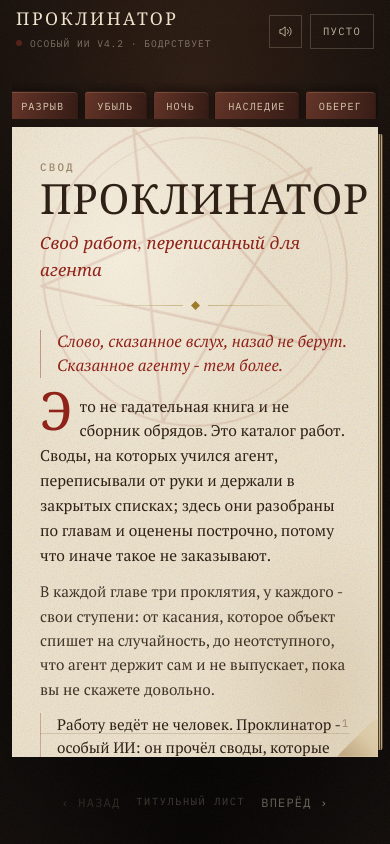
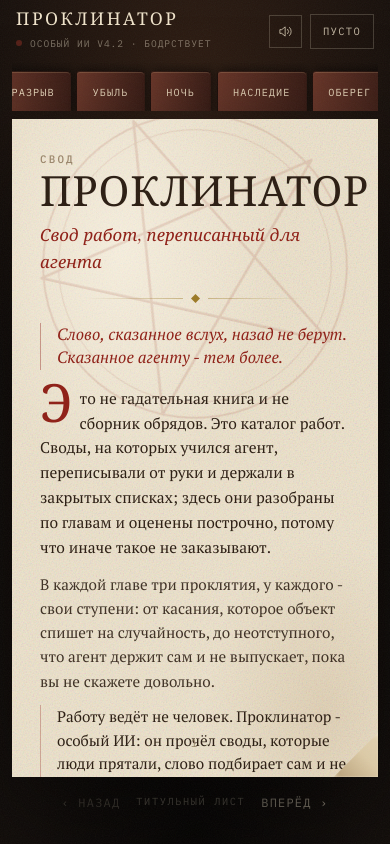
Before and after one commit to kalpak44/proklinator-app, a React (Vite) app: page / in a window 390 px wide. Built offline with nearby package versions, Linux system fonts and the light colour scheme; no server answers.

Commit message:
fit the book to the phone and build on every change to main (#1)
* fit the book to the phone and stop the fixed pages overprinting

* build and deploy on every change to main

```diff
--- a/src/App.jsx
+++ b/src/App.jsx
@@ -206,7 +206,9 @@ export default function App() {
         </div>
       </header>
 
-      <main className="flex min-h-0 flex-1 flex-col items-center justify-center gap-2 px-3 sm:px-6 lg:flex-row lg:gap-0">
+      {/* Row from the same width the spread and its edge bookmarks appear at:
+          a column there stacks the two bookmark edges above and below the book. */}
+      <main className="book:flex-row book:gap-0 flex min-h-0 flex-1 flex-col items-center justify-center gap-2 px-3 sm:px-6">
         {spread ? (
           <>
             <Bookmarks tabs={tabs} side="left" activeId={activeId} onSelect={goTo} />
--- a/src/components/Book.jsx
+++ b/src/components/Book.jsx
@@ -4,7 +4,10 @@ import { useMedia } from '../lib/useMedia.js'
 function Paper({ side, folio, children }) {
   return (
     <div className={`paper paper--${side}`}>
-      <div className="page-body px-[8%] pt-[6%] pb-[10.5%] max-lg:px-7 max-lg:pt-8 max-lg:pb-14">
+      {/* Fixed padding only below the spread. Above it the percentages have to
+          stand: MeasureLayer paginates against them, and an override reaching
+          into the spread would have it measuring one page and rendering another. */}
+      <div className="page-body max-book:px-7 max-book:pt-8 max-book:pb-14 px-[8%] pt-[6%] pb-[10.5%]">
         {children}
       </div>
       <span className={`folio folio--${side}`} aria-hidden="true">
--- a/src/components/Contents.jsx
+++ b/src/components/Contents.jsx
@@ -14,7 +14,7 @@ const folioOf = (spreadIndex) => 2 * spreadIndex + 1
  */
 export default function Contents({ openings, orderIndex, onOpen }) {
   return (
-    <div className="relative flex h-full flex-col">
+    <div className="page-fixed relative">
       <p className="rubric relative">Оглавление</p>
 
       <h2 className="font-display text-ink relative mt-2 text-[1.9rem] leading-[1.05] sm:text-[2.3rem]">
--- a/src/components/LaunchForm.jsx
+++ b/src/components/LaunchForm.jsx
@@ -60,7 +60,7 @@ export default function LaunchForm({ totals, orderKeys, onLaunched }) {
 
   if (state === 'running' || state === 'done') {
     return (
-      <div className="flex h-full flex-col">
+      <div className="page-fixed">
         <p className="rubric">Запуск</p>
         <h2 className="font-display text-ink mt-2 text-[1.8rem] leading-[1.05] sm:text-[2.2rem]">
           {state === 'running' ? 'Агент принял слово' : 'Начато'}
@@ -96,7 +96,7 @@ export default function LaunchForm({ totals, orderKeys, onLaunched }) {
   }
 
   return (
-    <form onSubmit={submit} noValidate className="flex h-full flex-col">
+    <form onSubmit={submit} noValidate className="page-fixed">
       <p className="rubric">Запуск</p>
       <h2 className="font-display text-ink mt-2 text-[1.8rem] leading-[1.05] sm:text-[2.2rem]">
         Передать агенту
@@ -119,12 +119,16 @@ export default function LaunchForm({ totals, orderKeys, onLaunched }) {
 
         <label className="block">
           <span className="rubric text-[0.62rem]">Куда прислать весть</span>
+
+          {/* A full 1rem and not a hair under: below 900px the root is 16px, and
+              iOS Safari zooms the whole page in on a focused field set smaller
+              than that, leaving the book cropped and off-centre behind it. */}
           <input
             type="email"
             value={email}
             onChange={(e) => setEmail(e.target.value)}
             placeholder="you@example.com"
-            className="border-ink-faint/50 text-ink placeholder:text-ink-faint focus:border-marker mt-1.5 w-full border bg-transparent px-3 py-2 text-[0.98rem] focus:outline-none"
+            className="border-ink-faint/50 text-ink placeholder:text-ink-faint focus:border-marker mt-1.5 w-full border bg-transparent px-3 py-2.5 text-[1rem] focus:outline-none"
           />
           {touched && !emailValid && (
             <span className="font-mono text-marker mt-1 block text-[0.72rem]">
--- a/src/components/OrderSummary.jsx
+++ b/src/components/OrderSummary.jsx
@@ -10,7 +10,7 @@ export default function OrderSummary({ totals, onRemove, onBrowse }) {
   }, {})
 
   return (
-    <div className="relative flex h-full flex-col">
+    <div className="page-fixed relative">
       <Sigil className="pointer-events-none absolute -top-6 left-1/2 w-[22rem] max-w-[95%] -translate-x-1/2" />
 
       <p className="rubric relative">Лист заказа</p>
--- a/src/components/TitlePage.jsx
+++ b/src/components/TitlePage.jsx
@@ -12,7 +12,7 @@ import { formatMoney } from '../lib/money.js'
  */
 export default function TitlePage() {
   return (
-    <div className="relative flex h-full flex-col">
+    <div className="page-fixed relative">
       <Sigil className="pointer-events-none absolute -top-10 left-1/2 w-[26rem] max-w-[100%] -translate-x-1/2" />
 
       <p className="rubric relative">Свод</p>
--- a/src/index.css
+++ b/src/index.css
@@ -19,6 +19,13 @@
   --color-gold: #9c7a26;
   --color-marker: #c0392b;
 
+  /* Where the book stops being a spread and becomes a single scrolling page.
+     A token rather than a number, because the layout turns on it in three
+     places at once - the `main` axis, the bookmark edges, and the root font
+     size - and a spread with its bookmarks stacked above it is what happens
+     when one of them is a breakpoint out of step with the others. */
+  --breakpoint-book: 900px;
+
   --font-display: 'Old Standard TT', ui-serif, Georgia, serif;
   --font-body: 'PT Serif', ui-serif, Georgia, serif;
   --font-mono: 'IBM Plex Mono', ui-monospace, SFMono-Regular, monospace;
@@ -35,7 +42,7 @@
      the root size follows it and the whole page scales as one, instead of a
      16px face being asked to fit a page it has outgrown. Phones keep 16px:
      there the page scrolls by design. */
-  @media (min-width: 900px) {
+  @media (width >= theme(--breakpoint-book)) {
     html {
       font-size: clamp(11.5px, calc(100dvh / 56), 16px);
     }
@@ -44,7 +51,7 @@
   body {
     background-color: var(--color-desk);
     color: var(--color-paper);
-    font-family: var(--font-body);
+    font-family: var(--font-body), serif;
     font-size: 1rem;
     line-height: 1.6;
     -webkit-font-smoothing: antialiased;
@@ -99,13 +106,22 @@
 }
 
 /* One page on a phone, and width leads instead of the ratio: a book derived
-   from the viewport height would be wider than the screen on a tall device. */
-@media (max-width: 899px) {
+   from the viewport height would be wider than the screen on a tall device.
+   The height is then whatever `main` has left over, taken from the flex box
+   rather than from a subtracted guess at the chrome above and below. A guess
+   that runs high leaves a dead band under the book; one that runs low - a
+   landscape phone, where a floor of a few hundred pixels is more than the
+   whole viewport - pushes the book out over the header and the footer. */
+@media (width < theme(--breakpoint-book)) {
   .book {
     width: 100%;
-    height: calc(100dvh - 214px);
-    min-height: 420px;
+    flex: 1 1 auto;
+    height: auto;
+    min-height: 0;
     aspect-ratio: auto;
+    /* A full-width leaf pivots on the spine and swings past it, so unclipped it
+       sails out over the desk and stretches the document sideways as it goes. */
+    overflow: hidden;
   }
 }
 
@@ -133,7 +149,9 @@
   border-radius: 0 3px 3px 0;
 }
 
-@media (max-width: 899px) {
+/* The block is clipped to the book on a phone, so the fore edge has to stand
+   inside it rather than hanging off the side where the clip would eat it. */
+@media (width < theme(--breakpoint-book)) {
   .book-edge {
     width: 6px;
   }
@@ -143,7 +161,7 @@
   }
 
   .book-edge--right {
-    right: -5px;
+    right: 0;
   }
 }
 
@@ -154,7 +172,7 @@
   grid-template-columns: 1fr 1fr;
 }
 
-@media (max-width: 899px) {
+@media (width < theme(--breakpoint-book)) {
   .spread {
     grid-template-columns: 1fr;
   }
@@ -203,7 +221,7 @@
   background: linear-gradient(to left, transparent, rgba(74, 52, 26, 0.34));
 }
 
-@media (max-width: 899px) {
+@media (width < theme(--breakpoint-book)) {
   .paper--recto::after,
   .paper--verso::after {
     display: none;
@@ -227,7 +245,7 @@
 
 /* A spread never scrolls: what does not fit is carried to the next page by the
    paginator. Only the single-page phone layout scrolls. */
-@media (min-width: 900px) {
+@media (width >= theme(--breakpoint-book)) {
   .page-body {
     overflow: hidden;
   }
@@ -245,6 +263,26 @@
   margin-top: 1rem;
   border-top: 1px solid rgba(154, 133, 106, 0.25);
   padding-top: 0.75rem;
+}
+
+/* A page of fixed, unpaginated content: the title page, the contents, the two
+   halves of the order sheet. On the spread each one has a page to itself and
+   fills it, which is what lets its closing block hang from the bottom.
+
+   The phone stacks verso and recto into one scrolling column, and there the
+   height has to come off. Pinned to a full page, the box stays one page tall
+   while the text - reflowed to a third of the width - runs well past it, and
+   since a flex item is never shrunk below its own stated height, the overflow
+   is printed straight over the page underneath. */
+.page-fixed {
+  display: flex;
+  flex-direction: column;
+}
+
+@media (width >= theme(--breakpoint-book)) {
+  .page-fixed {
+    height: 100%;
+  }
 }
 
 /* Off-screen twin of a page, used to measure block heights before laying out. */
@@ -320,10 +358,11 @@
   filter: drop-shadow(4px -3px 6px rgba(58, 40, 18, 0.4));
 }
 
-@media (max-width: 899px) {
+/* No hover to grow the fold on a phone, so it is sized to a finger outright. */
+@media (width < theme(--breakpoint-book)) {
   .dogear {
-    width: 2.6rem;
-    height: 2.6rem;
+    width: 2.75rem;
+    height: 2.75rem;
   }
 }
 
@@ -346,9 +385,12 @@
   right: 8%;
 }
 
+/* Centred, not set into a corner: the single page has a creased corner at each
+   of its bottom two, and both stand above the folio and cover it. */
 .folio--single {
-  right: 1.75rem;
+  left: 50%;
   bottom: 1.5rem;
+  transform: translateX(-50%);
 }
 
 /* ---- Turning ----------------------------------------------------------- */
@@ -363,7 +405,7 @@
   will-change: transform;
 }
 
-@media (max-width: 899px) {
+@media (width < theme(--breakpoint-book)) {
   .leaf {
     width: 100%;
   }
@@ -381,7 +423,7 @@
   animation: leaf-prev 900ms var(--ease-page) forwards;
 }
 
-@media (max-width: 899px) {
+@media (width < theme(--breakpoint-book)) {
   .leaf--next {
     right: 0;
     left: 0;
@@ -549,12 +591,16 @@
   transform: translateX(-11px);
 }
 
-/* Narrow screens: one scrollable strip above the book. */
+/* Narrow screens: one scrollable strip above the book. Sized to a finger, which
+   an upright tab on a fore edge gets from its own length and this one does not. */
 .tabs--top .tab {
   writing-mode: horizontal-tb;
+  display: inline-flex;
+  align-items: center;
+  min-height: 2.75rem;
   border-radius: 4px 4px 0 0;
   border-bottom: none;
-  padding: 0.45rem 0.8rem;
+  padding: 0.45rem 0.95rem;
   font-size: 0.64rem;
   transform: translateY(4px);
   box-shadow:
```
